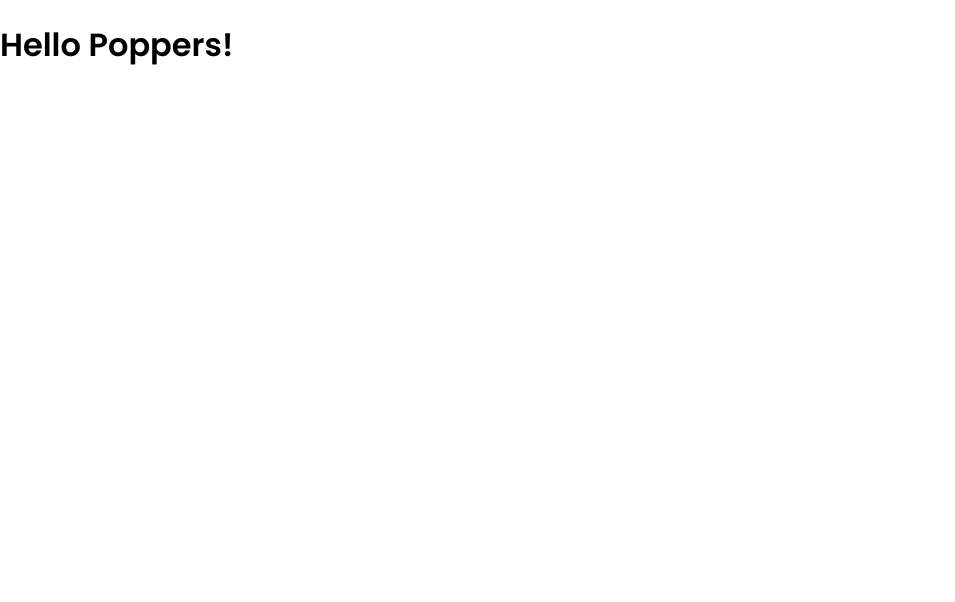
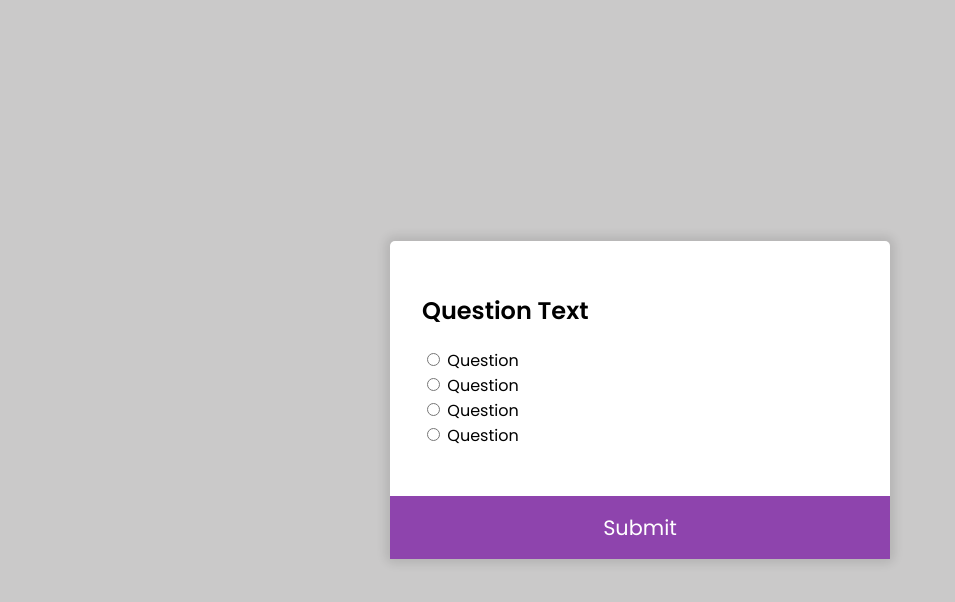
Before and after one commit to JHerlein/QuizApp, a plain HTML site: page index.html in a window 1280 px wide. Shown: the whole page, without its empty margins (0-955 px from the left). Drawn offline with Linux system fonts and the light colour scheme.

Commit message:
first changes in the webpage

```diff
--- a/index.html
+++ b/index.html
@@ -4,11 +4,34 @@
     <meta charset="UTF-8">
     <meta http-equiv="X-UA-Compatible" content="IE=edge">
     <meta name="viewport" content="width=device-width, initial-scale=1.0">
-    <title>Title</title>
+    <title>Quizz App</title>
     <link rel="stylesheet" href="style.css">
     <script src = "script.js" defer></script>
 </head>
 <body>
-    <h1>Hello Poppers!</h1>
+    <div class="quiz-container">
+        <div class="quiz-header">
+            <h2>Question Text</h2>
+            <ul>
+                <li>
+                    <input type="radio" id="a" name="answer">
+                    <label for="a">Question</label>
+                </li>
+                <li>
+                    <input type="radio" id="b" name="answer">
+                    <label for="b">Question</label>
+                </li>
+                <li>
+                    <input type="radio" id="c" name="answer">
+                    <label for="c">Question</label>
+                </li>
+                <li>
+                    <input type="radio" id="d" name="answer">
+                    <label for="d">Question</label>
+                </li>
+            </ul>
+        </div>
+        <button>Submit</button>
+    </div>
 </body>
 </html>
--- a/script.js
+++ b/script.js
@@ -0,0 +1,26 @@
+const quizData = [
+    {
+        question:"How old is Florin?",
+        a: "10",
+        b: "17",
+        c: "26",
+        d: "110",
+        correct: "c"
+    },
+    {
+        question: "What is the best programming language?",
+        a:"Java",
+        b:"C",
+        c:"Python",
+        d:"JavaScript",
+        correct: "a"
+    },
+    {
+        question: "Who is the President of US?",
+        a: "Florin Pop",
+        b: "Donald Trump",
+        c: "Ivan Saldano",
+        d: "Mihai",
+        correct: "b"
+    }
+]
--- a/style.css
+++ b/style.css
@@ -5,6 +5,44 @@
 }
 
 body {
+  background-color: rgb(202, 201, 201);
   font-family: "Poppins", sans-serif;
   margin: 0;
+  min-height: 100vh;
+  align-items: center;
+  justify-content: center;
+  display: flex;
 }
+
+.quiz-container {
+  background-color: white;
+  border-radius: 5px;
+  width: 500px;
+  box-shadow: 0 0 10px 5px rgba(0, 0, 0, 0.1);
+  max-width: 100%;
+}
+
+.quiz-header {
+  padding: 2rem;
+}
+
+ul {
+  list-style-type: none;
+  padding: 0;
+}
+
+button {
+  background-color: #8e44ad;
+  border: none;
+  color: white;
+  font-family: inherit;
+  font-size: 1.3rem;
+  display: block;
+  width: 100%;
+  padding: 1rem;
+  cursor: pointer;
+}
+
+button:hover {
+  background-color: #732d91;
+}
```
